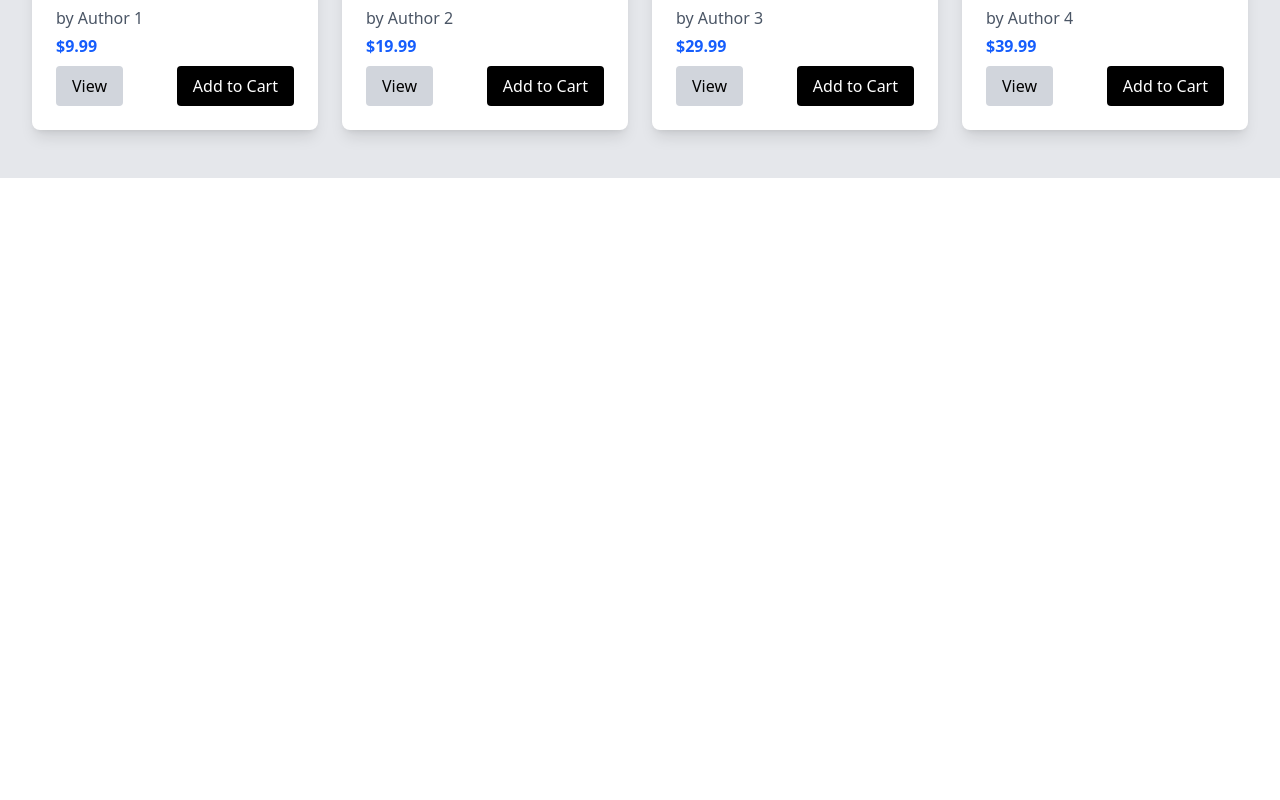
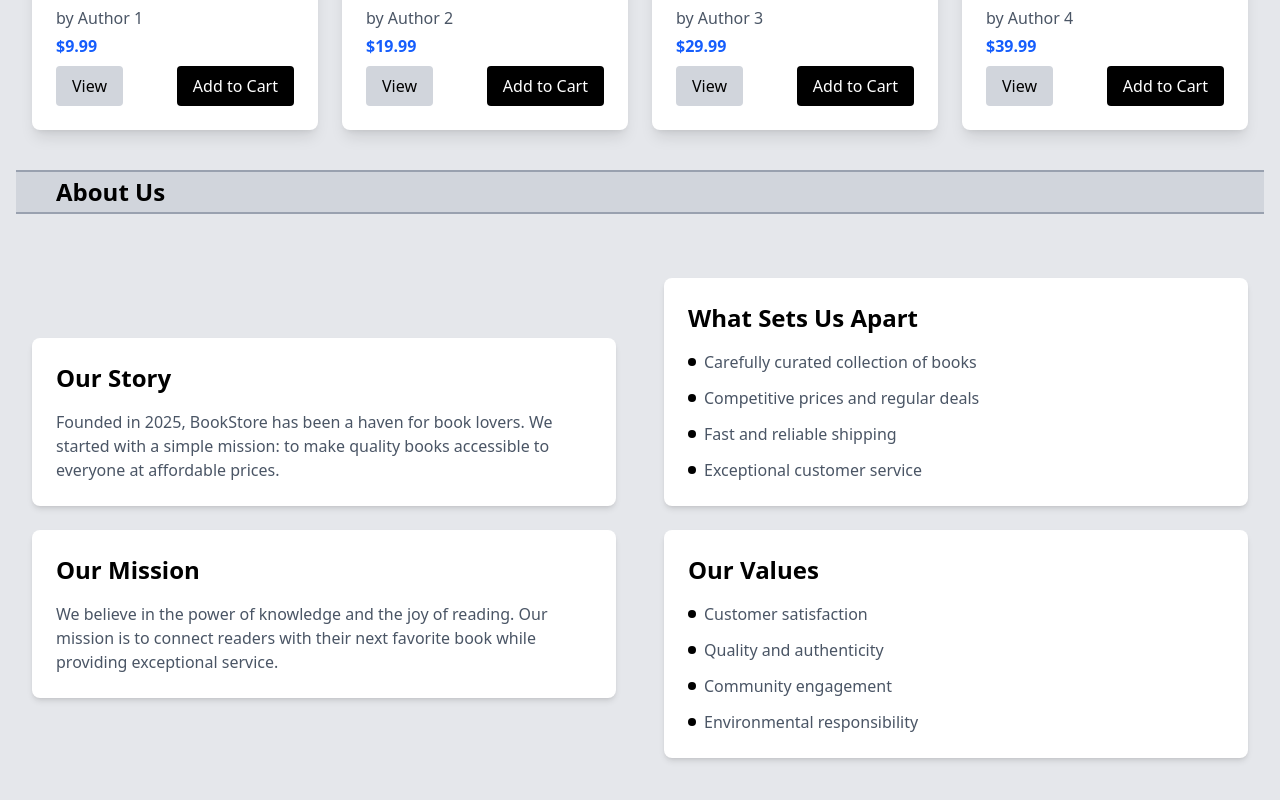
Before and after one commit to chathurasandaruwan/Book-Store-frontend-react, a React (Vite) app: page / in a window 1280 px wide. Shown: the part 1078-1878 px from the top of the page. Before the commit the page ends 1256 px from the top, so only its background shows below. Built offline with nearby package versions, Linux system fonts and the light colour scheme.

Commit message:
create AboutUs section

```diff
--- /dev/null
+++ b/src/components/AboutUs.tsx
@@ -0,0 +1,77 @@
+import React from 'react';
+
+const AboutUs: React.FC = () => {
+    return (
+        <section id="about" className="py-16">
+            <div className="container mx-auto px-4">
+                <div className="grid grid-cols-1 md:grid-cols-2 gap-12 items-center">
+                    <div className="space-y-6">
+                        <div className="bg-white p-6 rounded-lg shadow-md">
+                            <h3 className="text-2xl font-semibold text-black mb-4">Our Story</h3>
+                            <p className="text-gray-600">
+                                Founded in 2025, BookStore has been a haven for book lovers. We started with a simple mission:
+                                to make quality books accessible to everyone at affordable prices.
+                            </p>
+                        </div>
+
+                        <div className="bg-white p-6 rounded-lg shadow-md">
+                            <h3 className="text-2xl font-semibold text-black mb-4">Our Mission</h3>
+                            <p className="text-gray-600">
+                                We believe in the power of knowledge and the joy of reading. Our mission is to connect readers
+                                with their next favorite book while providing exceptional service.
+                            </p>
+                        </div>
+                    </div>
+
+                    <div className="space-y-6">
+                        <div className="bg-white p-6 rounded-lg shadow-md">
+                            <h3 className="text-2xl font-semibold text-black mb-4">What Sets Us Apart</h3>
+                            <ul className="space-y-3 text-gray-600">
+                                <li className="flex items-center">
+                                    <span className="w-2 h-2 bg-black rounded-full mr-2"></span>
+                                    Carefully curated collection of books
+                                </li>
+                                <li className="flex items-center">
+                                    <span className="w-2 h-2 bg-black rounded-full mr-2"></span>
+                                    Competitive prices and regular deals
+                                </li>
+                                <li className="flex items-center">
+                                    <span className="w-2 h-2 bg-black rounded-full mr-2"></span>
+                                    Fast and reliable shipping
+                                </li>
+                                <li className="flex items-center">
+                                    <span className="w-2 h-2 bg-black rounded-full mr-2"></span>
+                                    Exceptional customer service
+                                </li>
+                            </ul>
+                        </div>
+
+                        <div className="bg-white p-6 rounded-lg shadow-md">
+                            <h3 className="text-2xl font-semibold text-black mb-4">Our Values</h3>
+                            <ul className="space-y-3 text-gray-600">
+                                <li className="flex items-center">
+                                    <span className="w-2 h-2 bg-black rounded-full mr-2"></span>
+                                    Customer satisfaction
+                                </li>
+                                <li className="flex items-center">
+                                    <span className="w-2 h-2 bg-black rounded-full mr-2"></span>
+                                    Quality and authenticity
+                                </li>
+                                <li className="flex items-center">
+                                    <span className="w-2 h-2 bg-black rounded-full mr-2"></span>
+                                    Community engagement
+                                </li>
+                                <li className="flex items-center">
+                                    <span className="w-2 h-2 bg-black rounded-full mr-2"></span>
+                                    Environmental responsibility
+                                </li>
+                            </ul>
+                        </div>
+                    </div>
+                </div>
+            </div>
+        </section>
+    );
+};
+
+export default AboutUs;
--- a/src/pages/Dashboard.tsx
+++ b/src/pages/Dashboard.tsx
@@ -1,5 +1,6 @@
 import {TitleBar} from "../components/TitleBar.tsx";
 import BookList from "../components/BookList.tsx";
+import AboutUs from "../components/AboutUs.tsx";
 
 export function Dashboard() {
     return (
@@ -37,6 +38,8 @@ export function Dashboard() {
             <div className='bg-gray-200 p-4'>
                 <TitleBar>Most Popular Books</TitleBar>
                 <BookList></BookList>
+                <TitleBar>About Us</TitleBar>
+                <AboutUs></AboutUs>
             </div>
         </section>
     );
```
